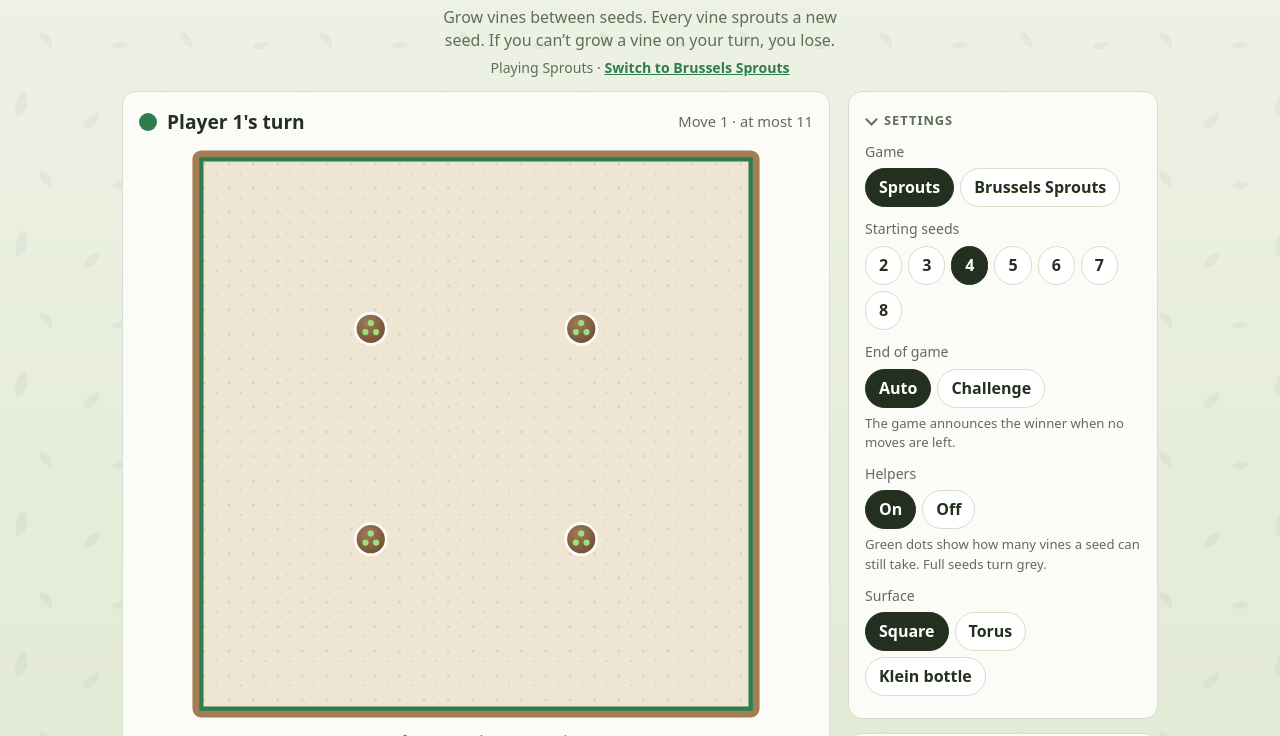
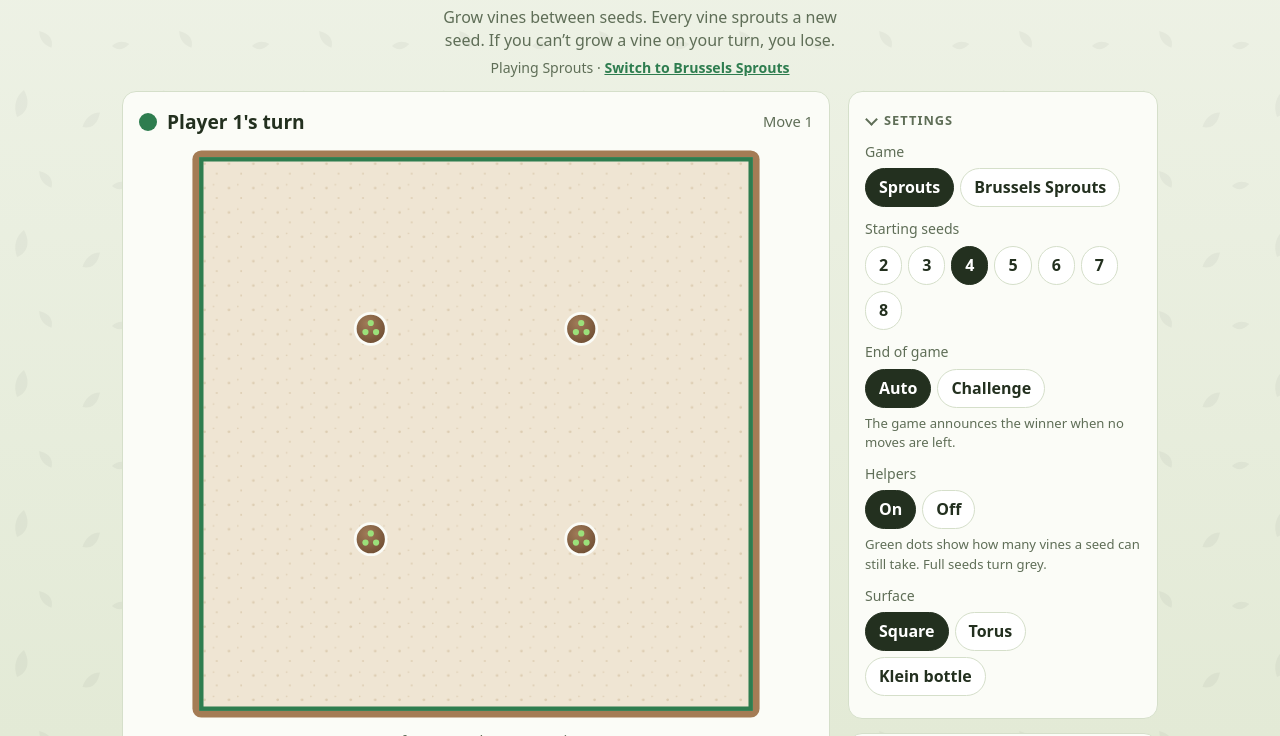
Before and after one commit to dschell3/sprouts, a plain HTML site: page index.html in a window 1280 px wide. Shown: the part 64-800 px from the top of the page. Drawn offline with Linux system fonts and the light colour scheme.

Commit message:
Move counter shows only the move number

```diff
--- a/index.html
+++ b/index.html
@@ -1196,7 +1196,7 @@
         Play again with ${n} seeds. Does the same player keep winning?</p>`;
     } else {
       $('turn').innerHTML = `<span class="chip" style="background:${PCOL[player]}"></span>Player ${player}'s turn`;
-      $('count').textContent = brussels() ? `Move ${moveCount + 1}` : `Move ${moveCount + 1} · at most ${max}`;
+      $('count').textContent = `Move ${moveCount + 1}`;
       $('win').hidden = true;
     }
   }
```
Also changed, not shown: 1 other file.
